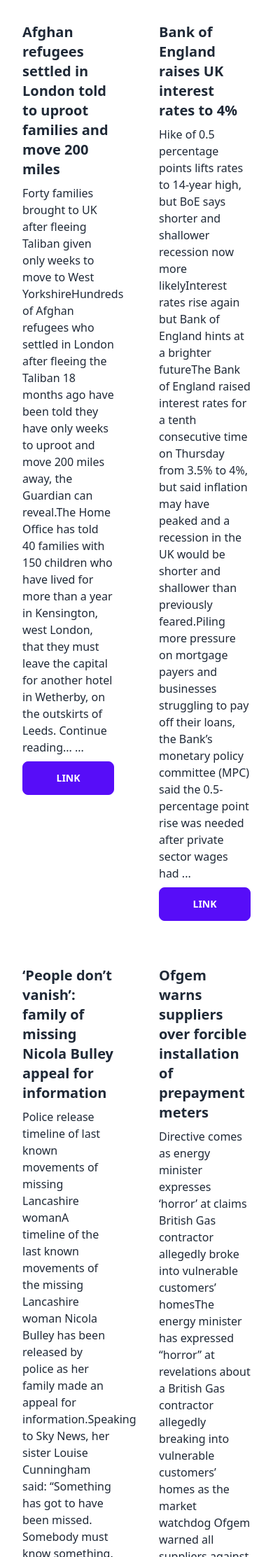
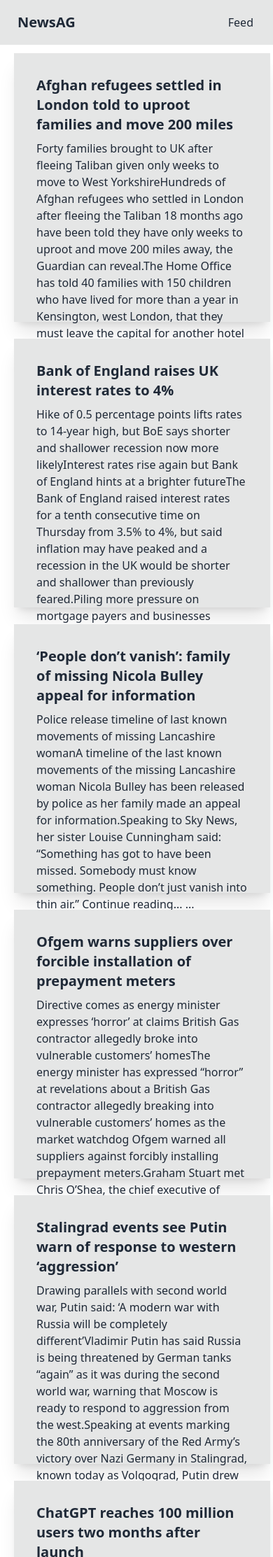
Before and after one commit to fraserws/NewsAgg, a Django app: page /news/ in a window 390 px wide; the page is wider, and only the part inside the window is pictured. Shown: the top 2225 px of that part at 70% size. Run offline with Django 4.2, Linux system fonts and the light colour scheme; data comes from the database, SQL or seed files in the repository; both versions use the stored data as it was after the commit; some libraries are stand-ins or nearby versions.

Commit message:
functional

```diff
--- a/news/templates/news/articles_list.html
+++ b/news/templates/news/articles_list.html
@@ -1,13 +1,21 @@
 {% extends 'news/base.html' %} {% block content %}
-<div class="grid grid-cols-2 w-screen">
+<div class="grid w-screen grid-cols-1 lg:grid-cols-2 mx-2">
   {% for row in rows %}
-  <div className="card card-side bg-secondary shadow-xl col-span-1">
+  <div className="card rounded-lg  ">
     {% for entry in row %}
-    <div class="card-body">
+    <div class="card-body shadow-xl h-96 bg-base-300 m-3">
       <h2 class="card-title">{{entry.title}}</h2>
-      <p>{{entry.description | safe}}</p>
-      <a href="{{entry.url}} " target="_blank" class="btn btn-primary">link</a>
+      <p class="text-ellipsis">{{entry.description | safe}}</p>
+      <div class="card-actions justify-end">
+        <a href="{{entry.url}} " c target="_blank" class="btn btn-primary"
+          >Read more</a
+        >
+      </div>
+      <p class="card-subtitle text-base-content text-opacity-50">
+        {{entry.publication_date}}
+      </p>
     </div>
+
     {% endfor %}
   </div>
   {% endfor %} {% endblock %}
--- a/news/templates/news/base.html
+++ b/news/templates/news/base.html
@@ -6,9 +6,36 @@
   </head>
   <meta charset="utf-8" />
   <title>News</title>
+  <navbar class="sticky top-0 z-10"
+    ><div class="navbar bg-base-300">
+      <div class="flex-1">
+        <a
+          class="btn btn-ghost normal-case text-xl"
+          href="
+            {% url 'articles_list' %}
+        "
+          >NewsAG</a
+        >
+      </div>
+      <div class="flex-none">
+        <ul class="menu menu-horizontal px-1">
+          <li>
+            <a
+              href="
+        {% url 'feeds_list' %}
+            "
+              >Feed
+            </a>
+          </li>
+        </ul>
+      </div>
+    </div>
+  </navbar>
   {% block content %} {% endblock %}
 
-  <footer class="footer footer-center p-4 bg-base-300 text-base-content">
+  <footer
+    class="footer footer-center p-4 bg-base-300 text-base-content w-screen"
+  >
     <div>
       <p>Copyright © 2023 - All right reserved by ACME Industries Ltd</p>
     </div>
--- a/news/views.py
+++ b/news/views.py
@@ -6,6 +6,7 @@
 
 import feedparser as fp
 import datetime as dt
+from bs4 import BeautifulSoup
 
 
 def article_list(request):
@@ -24,23 +25,20 @@
         form = FeedForm(request.POST)
         if form.is_valid():
             feed = form.save(commit=False)
-
             feedData = fp.parse(feed.url)
             feed.title = feedData.feed.title
             feed.save()
             for entry in feedData.entries:
-                article = Article()
-                article.title = entry.title
-                article.url = entry.link
-                article.description = entry.description
-                d = dt.datetime(*entry.published_parsed[:6])
-                article.publication_date = d.strftime('%Y-%m-%d %H:%M:%S')
-
-                article.feed = feed
-
+                description = BeautifulSoup(
+                    entry.description, "html.parser").get_text()
+                description = ' '.join(description.split()[:100]) + ' ...'
+                article = Article(title=entry.title, url=entry.link,
+                                  description=description,
+                                  publication_date=dt.datetime(
+                                      *entry.published_parsed[:6]).strftime('%Y-%m-%d %H:%M:%S'),
+                                  feed=feed)
                 article.save()
             return redirect('feeds_list')
-
     else:
         form = FeedForm()
     return render(request, 'news/new_feed.html', {'form': form})
--- a/newsproject/urls.py
+++ b/newsproject/urls.py
@@ -18,6 +18,7 @@
 
 
 urlpatterns = [
+    path('', include('news.urls')),
     path('admin/', admin.site.urls),
     path(r'news/', include('news.urls')),
 ]
--- a/theme/static/css/dist/styles.css
+++ b/theme/static/css/dist/styles.css
@@ -2091,6 +2091,13 @@
   flex-grow: 1;
 }
 
+.card-actions {
+  display: flex;
+  flex-wrap: wrap;
+  align-items: flex-start;
+  gap: 0.5rem;
+}
+
 .card figure {
   display: flex;
   align-items: center;
@@ -2265,8 +2272,89 @@
   text-decoration-line: underline;
 }
 
+.menu {
+  display: flex;
+  flex-direction: column;
+  flex-wrap: wrap;
+}
+
+.menu.horizontal {
+  display: inline-flex;
+  flex-direction: row;
+}
+
+.menu.horizontal :where(li) {
+  flex-direction: row;
+}
+
+:where(.menu li) {
+  position: relative;
+  display: flex;
+  flex-shrink: 0;
+  flex-direction: column;
+  flex-wrap: wrap;
+  align-items: stretch;
+}
+
+.menu :where(li:not(.menu-title)) > :where(*:not(ul)) {
+  display: flex;
+}
+
+.menu :where(li:not(.disabled):not(.menu-title)) > :where(*:not(ul)) {
+  cursor: pointer;
+  -webkit-user-select: none;
+     -moz-user-select: none;
+          user-select: none;
+  align-items: center;
+  outline: 2px solid transparent;
+  outline-offset: 2px;
+}
+
+.menu > :where(li > *:not(ul):focus) {
+  outline: 2px solid transparent;
+  outline-offset: 2px;
+}
+
 .menu > :where(li.disabled > *:not(ul):focus) {
   cursor: auto;
+}
+
+.menu > :where(li) :where(ul) {
+  display: flex;
+  flex-direction: column;
+  align-items: stretch;
+}
+
+.menu > :where(li) > :where(ul) {
+  position: absolute;
+  display: none;
+  top: initial;
+  left: 100%;
+  border-top-left-radius: inherit;
+  border-top-right-radius: inherit;
+  border-bottom-right-radius: inherit;
+  border-bottom-left-radius: inherit;
+}
+
+.menu > :where(li:hover) > :where(ul) {
+  display: flex;
+}
+
+.menu > :where(li:focus) > :where(ul) {
+  display: flex;
+}
+
+.navbar {
+  display: flex;
+  align-items: center;
+  padding: var(--navbar-padding, 0.5rem);
+  min-height: 4rem;
+  width: 100%;
+}
+
+:where(.navbar > *) {
+  display: inline-flex;
+  align-items: center;
 }
 
 .select {
@@ -2498,6 +2586,24 @@
   outline: 2px solid currentColor;
 }
 
+.btn-ghost {
+  border-width: 1px;
+  border-color: transparent;
+  background-color: transparent;
+  color: currentColor;
+}
+
+.btn-ghost:hover,
+    .btn-ghost.btn-active {
+  --tw-border-opacity: 0;
+  background-color: hsl(var(--bc) / var(--tw-bg-opacity));
+  --tw-bg-opacity: 0.2;
+}
+
+.btn-ghost:focus-visible {
+  outline: 2px solid currentColor;
+}
+
 .btn-outline.btn-primary {
   --tw-text-opacity: 1;
   color: hsl(var(--p) / var(--tw-text-opacity));
@@ -2705,6 +2811,10 @@
   outline: 2px solid hsl(var(--p));
 }
 
+.drawer-toggle:focus-visible ~ .drawer-content .drawer-button.btn-ghost {
+  outline: 2px solid currentColor;
+}
+
 .label a:hover {
   --tw-text-opacity: 1;
   color: hsl(var(--bc) / var(--tw-text-opacity));
@@ -2760,6 +2870,61 @@
   outline-offset: 2px;
 }
 
+.menu.horizontal > li.bordered > a,
+        .menu.horizontal > li.bordered > button,
+        .menu.horizontal > li.bordered > span {
+  border-left-width: 0px;
+  border-bottom-width: 4px;
+  --tw-border-opacity: 1;
+  border-color: hsl(var(--p) / var(--tw-border-opacity));
+}
+
+.menu[class*=" px-"]:not(.menu[class*=" px-0"]) li > *,
+  .menu[class^="px-"]:not(.menu[class^="px-0"]) li > *,
+  .menu[class*=" p-"]:not(.menu[class*=" p-0"]) li > *,
+  .menu[class^="p-"]:not(.menu[class^="p-0"]) li > * {
+  border-radius: var(--rounded-btn, 0.5rem);
+}
+
+.menu :where(li.bordered > *) {
+  border-left-width: 4px;
+  --tw-border-opacity: 1;
+  border-color: hsl(var(--p) / var(--tw-border-opacity));
+}
+
+.menu :where(li) > :where(*:not(ul)) {
+  gap: 0.75rem;
+  padding-left: 1rem;
+  padding-right: 1rem;
+  padding-top: 0.75rem;
+  padding-bottom: 0.75rem;
+  color: currentColor;
+}
+
+.menu :where(li:not(.menu-title):not(:empty)) > :where(*:not(ul):focus),
+  .menu :where(li:not(.menu-title):not(:empty)) > :where(*:not(ul):hover) {
+  background-color: hsl(var(--bc) / var(--tw-bg-opacity));
+  --tw-bg-opacity: 0.1;
+}
+
+.menu :where(li:not(.menu-title):not(:empty)) > :where(:not(ul).active),
+  .menu :where(li:not(.menu-title):not(:empty)) > :where(*:not(ul):active) {
+  --tw-bg-opacity: 1;
+  background-color: hsl(var(--p) / var(--tw-bg-opacity));
+  --tw-text-opacity: 1;
+  color: hsl(var(--pc) / var(--tw-text-opacity));
+}
+
+.menu :where(li:empty) {
+  margin-left: 1rem;
+  margin-right: 1rem;
+  margin-top: 0.5rem;
+  margin-bottom: 0.5rem;
+  height: 1px;
+  background-color: hsl(var(--bc) / var(--tw-bg-opacity));
+  --tw-bg-opacity: 0.1;
+}
+
 .menu li.disabled > * {
   -webkit-user-select: none;
      -moz-user-select: none;
@@ -2770,6 +2935,116 @@
 
 .menu li.disabled > *:hover {
   background-color: transparent;
+}
+
+.menu li.hover-bordered a {
+  border-left-width: 4px;
+  border-color: transparent;
+}
+
+.menu li.hover-bordered a:hover {
+  --tw-border-opacity: 1;
+  border-color: hsl(var(--p) / var(--tw-border-opacity));
+}
+
+.menu.compact li > a,
+      .menu.compact li > span {
+  padding-top: 0.5rem;
+  padding-bottom: 0.5rem;
+  font-size: 0.875rem;
+  line-height: 1.25rem;
+}
+
+.menu .menu-title {
+  font-size: 0.75rem;
+  line-height: 1rem;
+  font-weight: 700;
+  opacity: 0.4;
+}
+
+.menu .menu-title > * {
+  padding-top: 0.25rem;
+  padding-bottom: 0.25rem;
+}
+
+.menu :where(li:not(.disabled)) > :where(*:not(ul)) {
+  outline: 2px solid transparent;
+  outline-offset: 2px;
+  transition-property: color, background-color, border-color, text-decoration-color, fill, stroke, opacity, box-shadow, transform, filter, -webkit-backdrop-filter;
+  transition-property: color, background-color, border-color, text-decoration-color, fill, stroke, opacity, box-shadow, transform, filter, backdrop-filter;
+  transition-property: color, background-color, border-color, text-decoration-color, fill, stroke, opacity, box-shadow, transform, filter, backdrop-filter, -webkit-backdrop-filter;
+  transition-duration: 200ms;
+  transition-timing-function: cubic-bezier(0.4, 0, 0.2, 1);
+}
+
+.menu > :where(li:first-child) {
+  border-top-left-radius: inherit;
+  border-top-right-radius: inherit;
+  border-bottom-right-radius: unset;
+  border-bottom-left-radius: unset;
+}
+
+.menu > :where(li:first-child) > :where(:not(ul)) {
+  border-top-left-radius: inherit;
+  border-top-right-radius: inherit;
+  border-bottom-right-radius: unset;
+  border-bottom-left-radius: unset;
+}
+
+.menu > :where(li:last-child) {
+  border-top-left-radius: unset;
+  border-top-right-radius: unset;
+  border-bottom-right-radius: inherit;
+  border-bottom-left-radius: inherit;
+}
+
+.menu > :where(li:last-child) > :where(:not(ul)) {
+  border-top-left-radius: unset;
+  border-top-right-radius: unset;
+  border-bottom-right-radius: inherit;
+  border-bottom-left-radius: inherit;
+}
+
+.menu > :where(li) > :where(ul) :where(li) {
+  width: 100%;
+  white-space: nowrap;
+}
+
+.menu > :where(li) > :where(ul) :where(li) :where(ul) {
+  padding-left: 1rem;
+}
+
+.menu > :where(li) > :where(ul) :where(li) > :where(:not(ul)) {
+  width: 100%;
+  white-space: nowrap;
+}
+
+.menu > :where(li) > :where(ul) > :where(li:first-child) {
+  border-top-left-radius: inherit;
+  border-top-right-radius: inherit;
+  border-bottom-right-radius: unset;
+  border-bottom-left-radius: unset;
+}
+
+.menu > :where(li) > :where(ul) > :where(li:first-child) > :where(:not(ul)) {
+  border-top-left-radius: inherit;
+  border-top-right-radius: inherit;
+  border-bottom-right-radius: unset;
+  border-bottom-left-radius: unset;
+}
+
+.menu > :where(li) > :where(ul) > :where(li:last-child) {
+  border-top-left-radius: unset;
+  border-top-right-radius: unset;
+  border-bottom-right-radius: inherit;
+  border-bottom-left-radius: inherit;
+}
+
+.menu > :where(li) > :where(ul) > :where(li:last-child) > :where(:not(ul)) {
+  border-top-left-radius: unset;
+  border-top-right-radius: unset;
+  border-bottom-right-radius: inherit;
+  border-bottom-left-radius: inherit;
 }
 
 .mockup-phone .display {
@@ -3017,6 +3292,22 @@
      object-fit: cover;
 }
 
+.menu-horizontal {
+  display: inline-flex;
+  width: -moz-max-content;
+  width: max-content;
+  flex-direction: row;
+}
+
+.menu-horizontal :where(li) {
+  flex-direction: row;
+}
+
+.menu-horizontal > :where(li) > :where(ul) {
+  top: 100%;
+  left: initial;
+}
+
 .btn-group .btn:not(:first-child):not(:last-child), .btn-group.btn-group-horizontal .btn:not(:first-child):not(:last-child) {
   border-top-left-radius: 0;
   border-top-right-radius: 0;
@@ -3074,6 +3365,39 @@
 
 .card-normal .card-title {
   margin-bottom: 0.75rem;
+}
+
+.menu-horizontal :where(li.bordered > *) {
+  border-left-width: 0px;
+  border-bottom-width: 4px;
+}
+
+.menu-horizontal > :where(li:first-child) {
+  border-top-left-radius: inherit;
+  border-top-right-radius: unset;
+  border-bottom-right-radius: unset;
+  border-bottom-left-radius: inherit;
+}
+
+.menu-horizontal > :where(li:first-child) > :where(*:not(ul)) {
+  border-top-left-radius: inherit;
+  border-top-right-radius: unset;
+  border-bottom-right-radius: unset;
+  border-bottom-left-radius: inherit;
+}
+
+.menu-horizontal > :where(li:last-child) {
+  border-top-left-radius: unset;
+  border-top-right-radius: inherit;
+  border-bottom-right-radius: inherit;
+  border-bottom-left-radius: unset;
+}
+
+.menu-horizontal > :where(li:last-child) > :where(*:not(ul)) {
+  border-top-left-radius: unset;
+  border-top-right-radius: inherit;
+  border-bottom-right-radius: inherit;
+  border-bottom-left-radius: unset;
 }
 
 .sr-only {
@@ -3116,8 +3440,20 @@
   position: sticky;
 }
 
+.top-0 {
+  top: 0px;
+}
+
+.z-10 {
+  z-index: 10;
+}
+
 .col-span-1 {
   grid-column: span 1 / span 1;
+}
+
+.m-3 {
+  margin: 0.75rem;
 }
 
 .mx-auto {
@@ -3125,6 +3461,21 @@
   margin-right: auto;
 }
 
+.mx-10 {
+  margin-left: 2.5rem;
+  margin-right: 2.5rem;
+}
+
+.mx-3 {
+  margin-left: 0.75rem;
+  margin-right: 0.75rem;
+}
+
+.mx-2 {
+  margin-left: 0.5rem;
+  margin-right: 0.5rem;
+}
+
 .block {
   display: block;
 }
@@ -3153,10 +3504,35 @@
   height: 100vh;
 }
 
+.h-36 {
+  height: 9rem;
+}
+
+.h-max {
+  height: -moz-max-content;
+  height: max-content;
+}
+
+.h-56 {
+  height: 14rem;
+}
+
+.h-96 {
+  height: 24rem;
+}
+
 .w-screen {
   width: 100vw;
 }
 
+.flex-1 {
+  flex: 1 1 0%;
+}
+
+.flex-none {
+  flex: none;
+}
+
 .border-collapse {
   border-collapse: collapse;
 }
@@ -3169,12 +3545,36 @@
   grid-template-columns: repeat(2, minmax(0, 1fr));
 }
 
+.grid-cols-1 {
+  grid-template-columns: repeat(1, minmax(0, 1fr));
+}
+
+.flex-col {
+  flex-direction: column;
+}
+
 .items-center {
   align-items: center;
 }
 
+.justify-end {
+  justify-content: flex-end;
+}
+
 .justify-center {
   justify-content: center;
+}
+
+.gap-2 {
+  gap: 0.5rem;
+}
+
+.rounded {
+  border-radius: 0.25rem;
+}
+
+.rounded-lg {
+  border-radius: 0.5rem;
 }
 
 .border {
@@ -3196,8 +3596,36 @@
   background-color: hsl(var(--b3, var(--b2)) / var(--tw-bg-opacity));
 }
 
+.bg-base-100 {
+  --tw-bg-opacity: 1;
+  background-color: hsl(var(--b1) / var(--tw-bg-opacity));
+}
+
+.bg-base-200 {
+  --tw-bg-opacity: 1;
+  background-color: hsl(var(--b2, var(--b1)) / var(--tw-bg-opacity));
+}
+
+.fill-current {
+  fill: currentColor;
+}
+
 .p-4 {
   padding: 1rem;
+}
+
+.p-2 {
+  padding: 0.5rem;
+}
+
+.px-1 {
+  padding-left: 0.25rem;
+  padding-right: 0.25rem;
+}
+
+.px-10 {
+  padding-left: 2.5rem;
+  padding-right: 2.5rem;
 }
 
 .font-serif {
@@ -3209,6 +3637,15 @@
   line-height: 1;
 }
 
+.text-xl {
+  font-size: 1.25rem;
+  line-height: 1.75rem;
+}
+
+.normal-case {
+  text-transform: none;
+}
+
 .leading-normal {
   line-height: 1.5;
 }
@@ -3220,6 +3657,10 @@
 .text-base-content {
   --tw-text-opacity: 1;
   color: hsl(var(--bc) / var(--tw-text-opacity));
+}
+
+.text-opacity-50 {
+  --tw-text-opacity: 0.5;
 }
 
 .shadow-xl {
@@ -3235,3 +3676,21 @@
 .ease-in-out {
   transition-timing-function: cubic-bezier(0.4, 0, 0.2, 1);
 }
+
+@media (min-width: 640px) {
+  .sm\:grid-cols-1 {
+    grid-template-columns: repeat(1, minmax(0, 1fr));
+  }
+}
+
+@media (min-width: 768px) {
+  .md\:grid-cols-2 {
+    grid-template-columns: repeat(2, minmax(0, 1fr));
+  }
+}
+
+@media (min-width: 1024px) {
+  .lg\:grid-cols-2 {
+    grid-template-columns: repeat(2, minmax(0, 1fr));
+  }
+}
```
Also changed, not shown: db.sqlite3.
